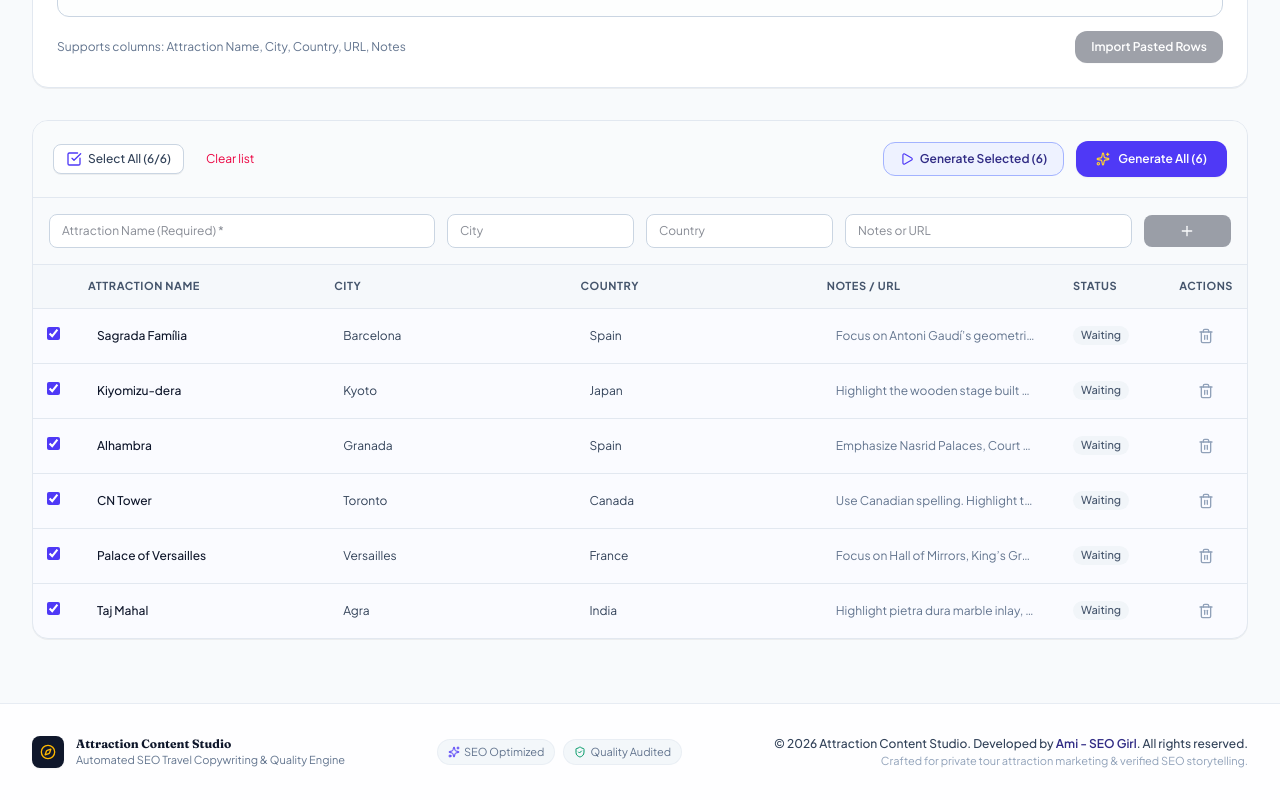
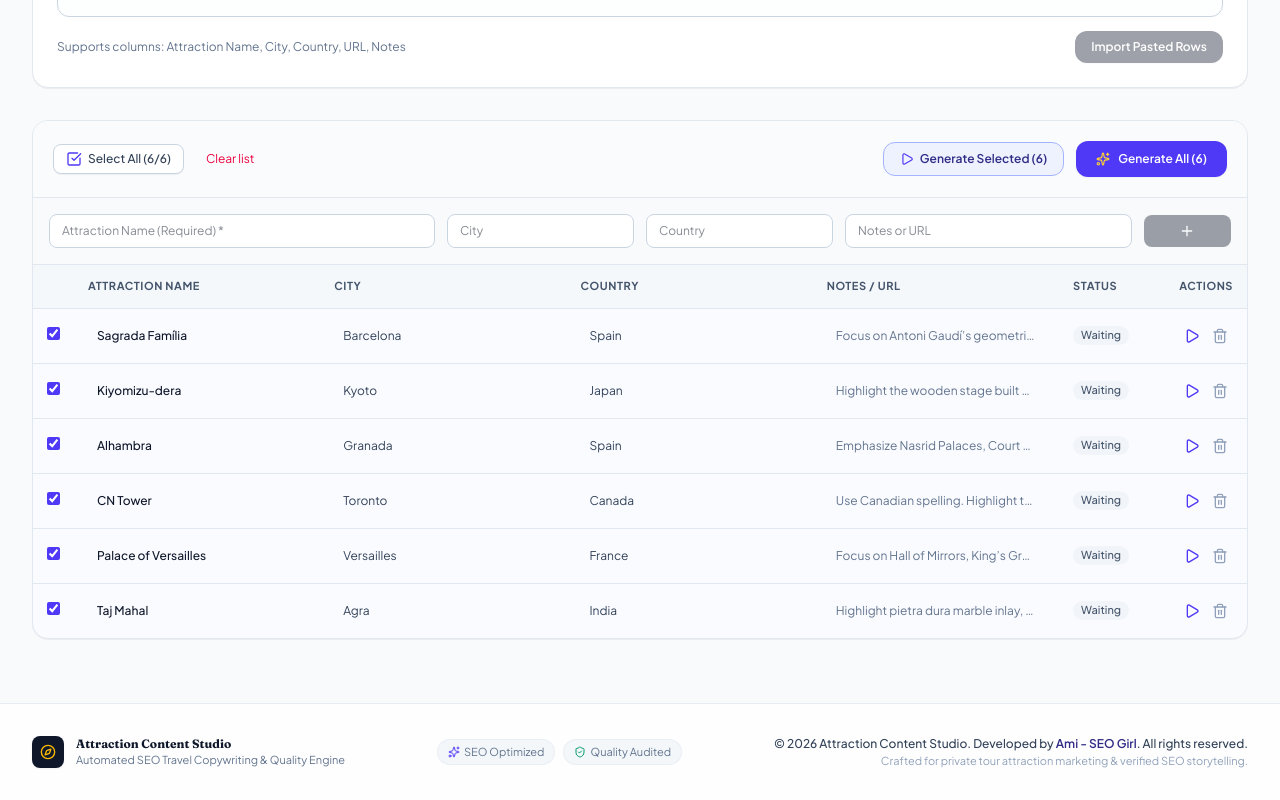
Before and after one commit to Ami55/attraction-content-writer, a React (Vite) app: page / in a window 1280 px wide. Shown: the part 690-1490 px from the top of the page. Built offline with nearby package versions, Linux system fonts and the light colour scheme.

Commit message:
Add files via upload

```diff
--- a/src/App.tsx
+++ b/src/App.tsx
@@ -177,6 +177,11 @@ export default function App() {
         research: response.research,
         quality_status: response.quality_check?.passed ? 'passed' : 'warning',
         quality_check: response.quality_check,
+        rule_compliance: response.rule_compliance,
+        applied_rules: response.applied_rules,
+        active_word_range: response.active_word_range,
+        rules_fingerprint: response.rules_fingerprint,
+        proxy_version: response.proxy_version,
         last_updated_at: new Date().toISOString(),
       };
 
@@ -311,6 +316,7 @@ export default function App() {
             onUpdateSettings={setSettings}
             onGenerateAll={handleGenerateAll}
             onGenerateSelected={handleGenerateSelected}
+            onGenerateItem={(item) => { void processItemAsync(item, undefined, item.status === 'complete' ? 'full' : undefined); }}
             onStopGeneration={handleStopGeneration}
             onNavigateToGenerated={() => setActiveTab('generated')}
           />
--- a/src/components/AttractionsTab.tsx
+++ b/src/components/AttractionsTab.tsx
@@ -29,6 +29,7 @@ interface AttractionsTabProps {
   onUpdateSettings: (settings: ProjectSettings) => void;
   onGenerateAll: () => void;
   onGenerateSelected: () => void;
+  onGenerateItem: (item: AttractionItem) => void;
   onStopGeneration: () => void;
   onNavigateToGenerated: () => void;
 }
@@ -41,6 +42,7 @@ export const AttractionsTab: React.FC<AttractionsTabProps> = ({
   onUpdateSettings,
   onGenerateAll,
   onGenerateSelected,
+  onGenerateItem,
   onStopGeneration,
   onNavigateToGenerated,
 }) => {
@@ -667,6 +669,15 @@ CN Tower	Toronto	Canada"
                       {/* Actions */}
                       <td className="p-3.5 text-center">
                         <button
+                          type="button"
+                          onClick={() => onGenerateItem(item)}
+                          disabled={isGenerating || ['researching', 'writing', 'checking'].includes(item.status)}
+                          className="mr-1 p-1 text-indigo-600 hover:text-indigo-900 rounded transition disabled:opacity-30"
+                          title={item.status === 'complete' ? 'Regenerate this attraction using current rules' : 'Generate this attraction only'}
+                        >
+                          {item.status === 'complete' ? <RefreshCw className="w-4 h-4" /> : <Play className="w-4 h-4" />}
+                        </button>
+                        <button
                           id={`delete-row-${item.id}`}
                           type="button"
                           onClick={() => handleDeleteItem(item.id)}
--- a/src/components/RegenerateModal.tsx
+++ b/src/components/RegenerateModal.tsx
@@ -17,6 +17,12 @@ interface OptionItem {
 }
 
 const OPTIONS: OptionItem[] = [
+  {
+    id: 'full',
+    label: 'Regenerate the full response',
+    desc: 'Rewrite the complete response from scratch using the latest saved project instructions and rules.',
+    badge: 'Recommended',
+  },
   {
     id: 'specific',
     label: 'Make it more specific',
@@ -65,7 +71,7 @@ export const RegenerateModal: React.FC<RegenerateModalProps> = ({
   onRegenerate,
   isProcessing = false,
 }) => {
-  const [selectedOption, setSelectedOption] = useState<RegenerateOption>('specific');
+  const [selectedOption, setSelectedOption] = useState<RegenerateOption>('full');
   const [customText, setCustomText] = useState('');
 
   if (!item) return null;
@@ -143,7 +149,7 @@ export const RegenerateModal: React.FC<RegenerateModalProps> = ({
                     <div className="flex-1">
                       <div className="text-sm font-medium text-stone-900 flex items-center justify-between">
                         <span>{opt.label}</span>
-                        {isSelected && <CheckCircle2 className="w-4 h-4 text-emerald-700" />}
+                        <span className="flex items-center gap-2">{opt.badge && <span className="rounded-full bg-emerald-100 px-2 py-0.5 text-[10px] font-semibold text-emerald-800">{opt.badge}</span>}{isSelected && <CheckCircle2 className="w-4 h-4 text-emerald-700" />}</span>
                       </div>
                       <p className="text-xs text-stone-600 mt-0.5">{opt.desc}</p>
                     </div>
--- a/src/services/apiClient.ts
+++ b/src/services/apiClient.ts
@@ -30,6 +30,11 @@ export interface ProcessAttractionResponse {
   word_count: number;
   research: AttractionResearch;
   quality_check: QualityCheckResult;
+  rule_compliance?: Array<{ rule_title: string; passed: boolean; evidence: string }>;
+  applied_rules?: Array<{ title: string; description: string }>;
+  active_word_range?: { min: number; max: number } | null;
+  rules_fingerprint?: string;
+  proxy_version?: string;
 }
 
 async function parseErrorMessage(response: Response): Promise<string> {
@@ -172,9 +177,9 @@ export async function refineWithChatApi(
   });
 }
 
-export async function testApiConnection(): Promise<{ status: string; apiKeyConfigured: boolean }> {
+export async function testApiConnection(): Promise<{ status: string; apiKeyConfigured: boolean; proxyVersion?: string; dynamicRules?: boolean }> {
   try {
-    return await safeFetchJson<{ status: string; apiKeyConfigured: boolean }>(PROXY_URL, {
+    return await safeFetchJson<{ status: string; apiKeyConfigured: boolean; proxyVersion?: string; dynamicRules?: boolean }>(PROXY_URL, {
       method: 'GET',
     });
   } catch {
--- a/src/types/attraction.ts
+++ b/src/types/attraction.ts
@@ -75,6 +75,11 @@ export interface AttractionItem {
   research?: AttractionResearch;
   quality_status?: QualityStatus;
   quality_check?: QualityCheckResult;
+  rule_compliance?: Array<{ rule_title: string; passed: boolean; evidence: string }>;
+  applied_rules?: Array<{ title: string; description: string }>;
+  active_word_range?: { min: number; max: number } | null;
+  rules_fingerprint?: string;
+  proxy_version?: string;
 
   // Review & Approval state
   is_approved?: boolean;
@@ -102,6 +107,7 @@ export interface CopywritingRule {
 }
 
 export type RegenerateOption =
+  | 'full'
   | 'specific'
   | 'conversational'
   | 'shorten'
```
